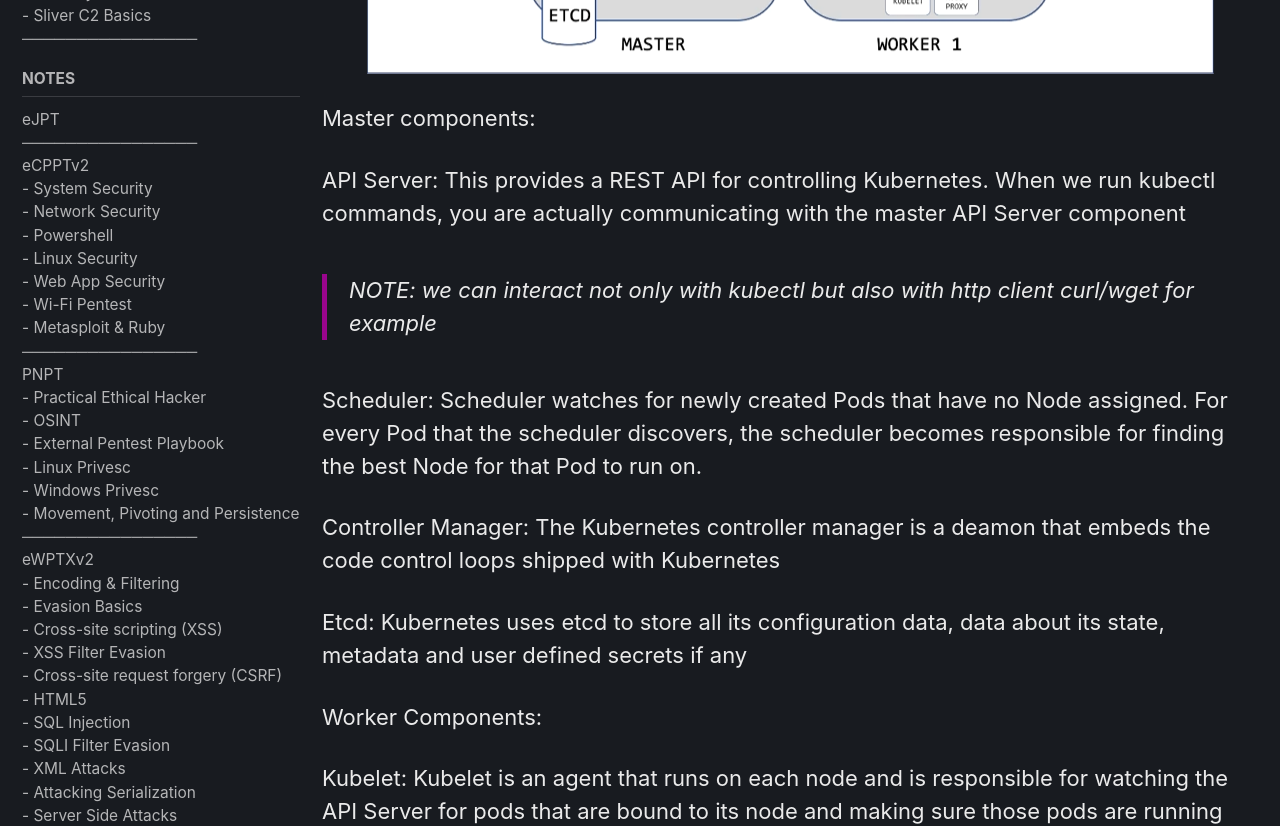
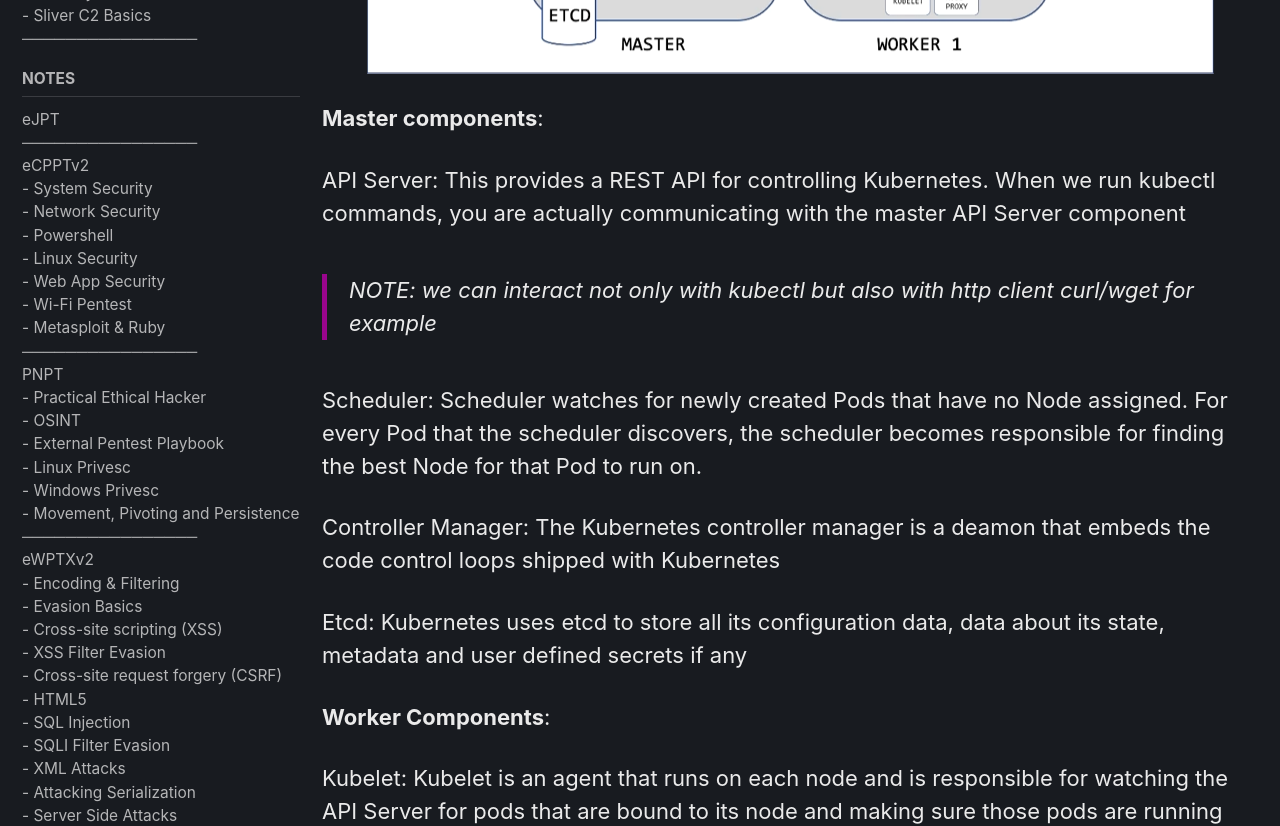
Before and after one commit to Johnermac/Johnermac.github.io, a Jekyll site: the page built from _posts/notes/container/2025-03-12-hackingkubernetes.md, in a window 1280 px wide and 1400 px high, scrolled down 5247 px. Shown: the part 155-981 px from the top of the window. Built offline with Jekyll 4.4.1, drawn with Linux system fonts in a browser that asks for light colours; cached includes are drawn as plain includes; nearby versions of some CDN libraries; comment, search, counter and statistics services are not loaded.

Commit message:
kubernetes

```diff
--- a/_posts/notes/container/2025-03-12-hackingkubernetes.md
+++ b/_posts/notes/container/2025-03-12-hackingkubernetes.md
@@ -110,7 +110,7 @@ Deployment: Deployment provides declarative updates for pods and ReplicaSets
 
 
 
-Master components:
+**Master components**:
 
 API Server: This provides a REST API for controlling Kubernetes. When we run kubectl commands, you are actually communicating with the master API Server component
 
@@ -123,7 +123,7 @@ Controller Manager: The Kubernetes controller manager is a deamon that embeds th
 Etcd: Kubernetes uses etcd to store all its configuration data, data about its state, metadata and user defined secrets if any
 
 
-Worker Components:
+**Worker Components**:
 
 Kubelet: Kubelet is an agent that runs on each node and is responsible for watching the API Server for pods that are bound to its node and making sure those pods are running
 
```
